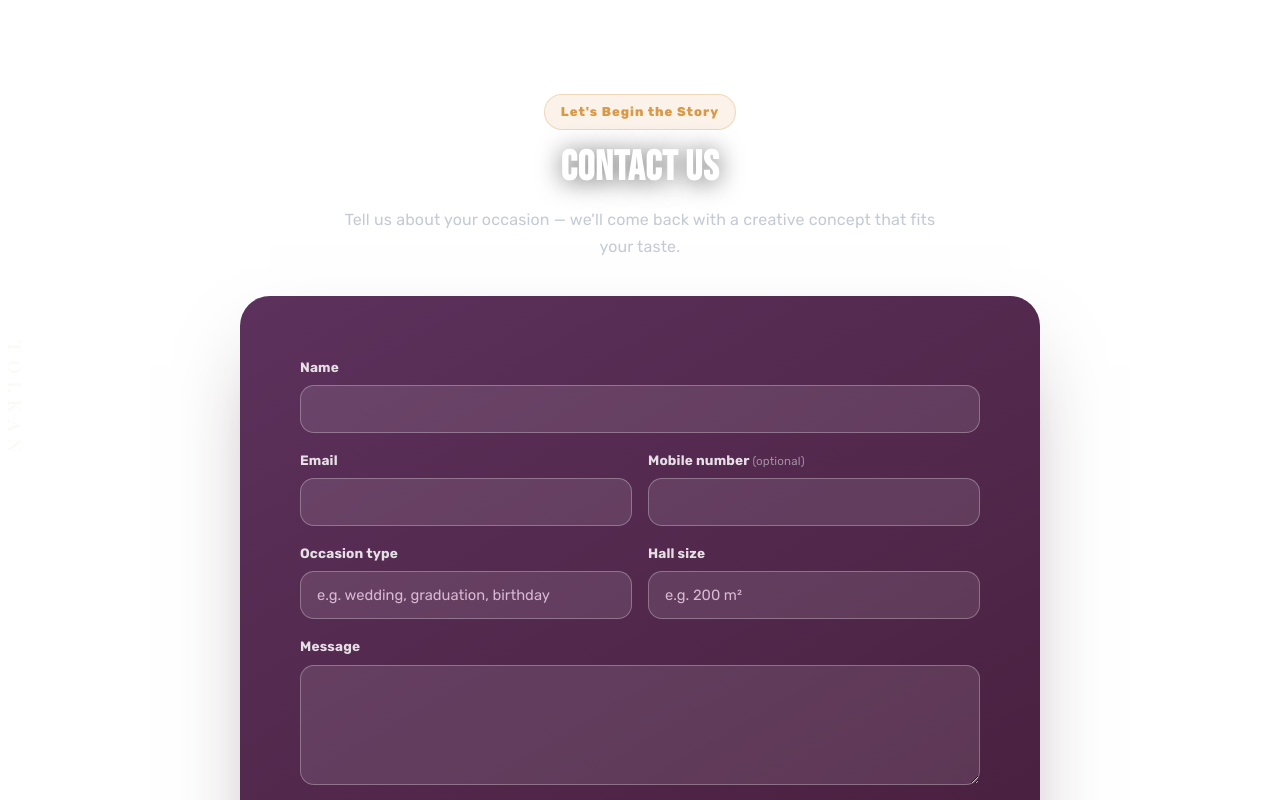
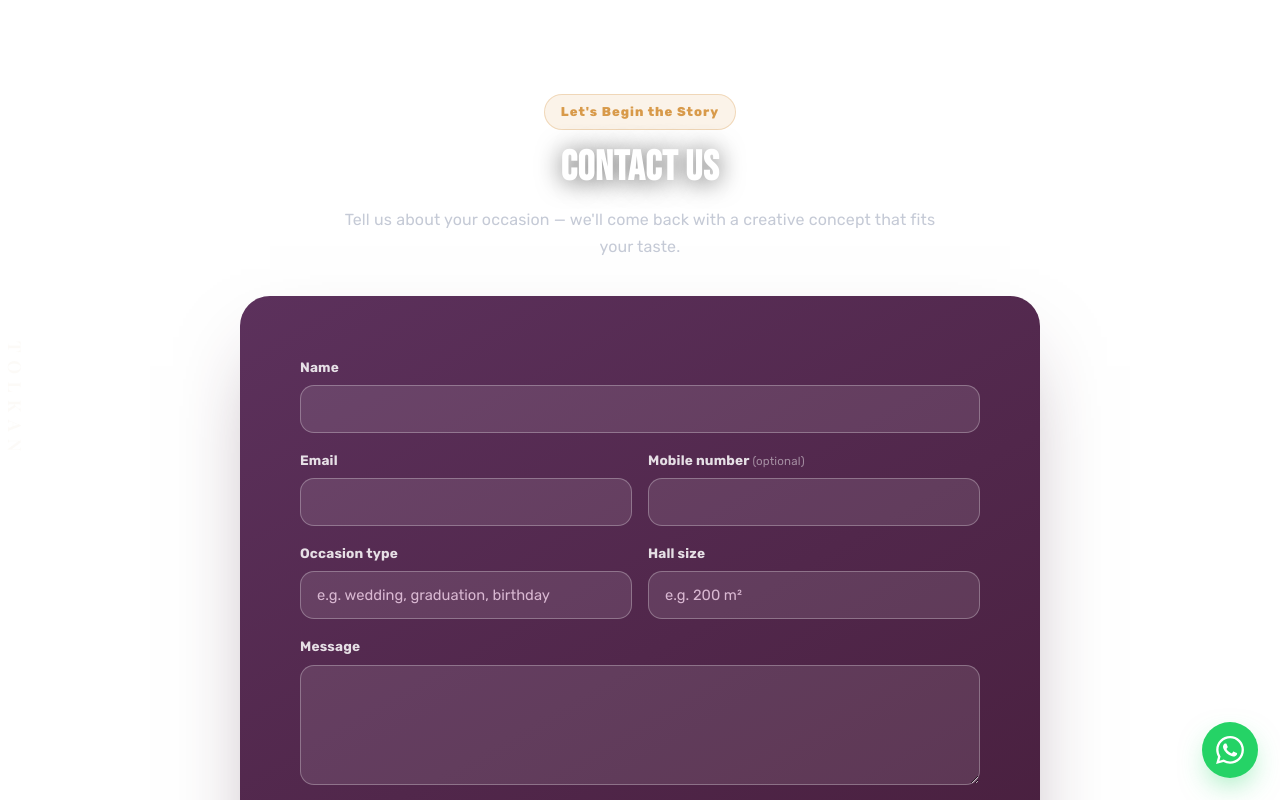
Before and after one commit to Khayrat-code/events, a Next.js app: page /en/contact in a window 1280 px wide. Shown: the top 800 px of the page. Built offline with nearby package versions, Linux system fonts and the light colour scheme; no server answers.

Commit message:
feat: WhatsApp floats on all pages, remove steps connecting line, replace hero eyebrow with TOOLCAN EVENTS

```diff
--- a/app/[lang]/layout.tsx
+++ b/app/[lang]/layout.tsx
@@ -2,6 +2,7 @@ import type { Metadata } from "next"
 import { notFound } from "next/navigation"
 import "../globals.css"
 import { Analytics } from "@/components/Analytics"
+import { WhatsAppFloat } from "@/components/WhatsAppFloat"
 import { direction, getDictionary, isLocale, locales, type Locale } from "@/lib/i18n"
 
 export function generateStaticParams() {
@@ -39,6 +40,7 @@ export default function LocaleLayout({
       <body className="cinema-mode">
         <div className="vmark" aria-hidden="true">TOLKAN</div>
         <Analytics />
+        <WhatsAppFloat />
         {children}
       </body>
     </html>
--- a/app/globals.css
+++ b/app/globals.css
@@ -269,9 +269,7 @@ h2.title{font-size:clamp(1.6rem,5vw,2.6rem); font-weight:800; color:var(--deep)}
 
 /* ============ الخطوات ============ */
 .steps{margin-top:44px; position:relative; display:grid; gap:34px}
-.steps::before{content:''; position:absolute; top:8px; bottom:8px; inset-inline-start:23px; width:3px; border-radius:3px;
-  background:linear-gradient(var(--mid),var(--brand)); transform:scaleY(0); transform-origin:top; transition:transform 1.4s ease}
-.steps.in::before{transform:scaleY(1)}
+.steps::before{display:none}
 .step{display:flex; gap:20px; align-items:flex-start}
 .step .n{flex:0 0 48px; height:48px; border-radius:50%; display:grid; place-items:center;
   background:var(--paper); border:3px solid var(--brand); color:var(--brand);
--- /dev/null
+++ b/components/WhatsAppFloat.tsx
@@ -0,0 +1,16 @@
+export function WhatsAppFloat() {
+  return (
+    <a
+      className="wa-float"
+      href="https://wa.me/966583131400"
+      target="_blank"
+      rel="noreferrer"
+      aria-label="WhatsApp"
+      title="WhatsApp"
+    >
+      <svg viewBox="0 0 24 24" width={28} height={28} fill="currentColor" aria-hidden="true">
+        <path d="M17.472 14.382c-.297-.149-1.758-.867-2.03-.967-.273-.099-.471-.148-.67.15-.197.297-.767.966-.94 1.164-.173.199-.347.223-.644.075-.297-.15-1.255-.463-2.39-1.475-.883-.788-1.48-1.761-1.653-2.059-.173-.297-.018-.458.13-.606.134-.133.298-.347.446-.52.149-.174.198-.298.298-.497.099-.198.05-.371-.025-.52-.075-.149-.669-1.612-.916-2.207-.242-.579-.487-.5-.669-.51-.173-.008-.371-.01-.57-.01-.198 0-.52.074-.792.372-.272.297-1.04 1.016-1.04 2.479 0 1.462 1.065 2.875 1.213 3.074.149.198 2.096 3.2 5.077 4.487.709.306 1.262.489 1.694.625.712.227 1.36.195 1.871.118.571-.085 1.758-.719 2.006-1.413.248-.694.248-1.289.173-1.413-.074-.124-.272-.198-.57-.347m-5.421 7.403h-.004a9.87 9.87 0 0 1-5.031-1.378l-.361-.214-3.741.982.998-3.648-.235-.374a9.86 9.86 0 0 1-1.51-5.26c.001-5.45 4.436-9.884 9.888-9.884 2.64 0 5.122 1.03 6.988 2.898a9.825 9.825 0 0 1 2.893 6.994c-.003 5.45-4.437 9.884-9.885 9.884m8.413-18.297A11.815 11.815 0 0 0 12.05 0C5.495 0 .16 5.335.157 11.892c0 2.096.547 4.142 1.588 5.945L.057 24l6.305-1.654a11.882 11.882 0 0 0 5.683 1.448h.005c6.554 0 11.89-5.335 11.893-11.893a11.821 11.821 0 0 0-3.48-8.413z" />
+      </svg>
+    </a>
+  )
+}
--- a/lib/i18n.ts
+++ b/lib/i18n.ts
@@ -21,7 +21,7 @@ const ar = {
     switchTo: "EN",
   },
   hero: {
-    eyebrow: "٠٠ — المدخل",
+    eyebrow: "TOOLCAN EVENTS",
     words: ["نحوّلُ", "مناسبتكَ", "إلى", "حكايةٍ", "تُروى"],
     lead:
       "من أول وردةٍ في الممرّ إلى آخر إضاءةٍ في القاعة: تنسيق ورد، كوش، أعراس، تخرّج، أعياد ميلاد وولائم — بتفاصيل فنية تليق بذوقك.",
@@ -233,7 +233,7 @@ const en: typeof ar = {
     switchTo: "عربي",
   },
   hero: {
-    eyebrow: "00 — The Entrance",
+    eyebrow: "TOOLCAN EVENTS",
     words: ["We turn", "your occasion", "into a", "story", "worth telling"],
     lead:
       "From the first rose in the aisle to the last light in the hall: flower styling, wedding stages, graduations, birthdays and banquets — artistic details worthy of your taste.",
```
Also changed, not shown: components/Footer.tsx (+0 -14 lines).
